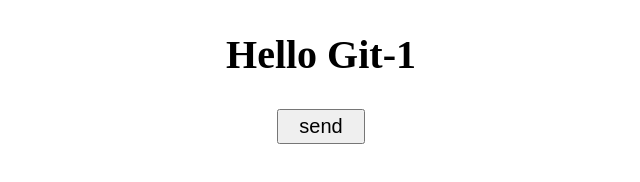
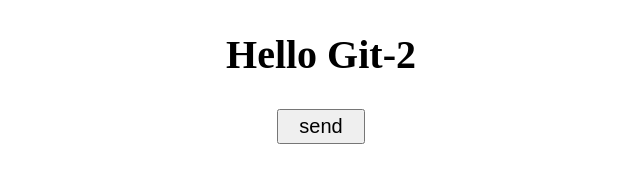
Before and after one commit to kolya-st/git-1, a plain HTML site: page index.html in a window 1280 px wide. Shown: the full height of the page, 319-959 px from the left. Drawn offline with Linux system fonts and the light colour scheme.

Commit message:
refactor: change title

```diff
--- a/index.html
+++ b/index.html
@@ -9,7 +9,7 @@
 </head>
 
 <body>
-    <h1>Hello Git-1</h1>
+    <h1>Hello Git-2</h1>
     <button class="btn">send</button>
 
     <script src="js/js.js"></script>
```
